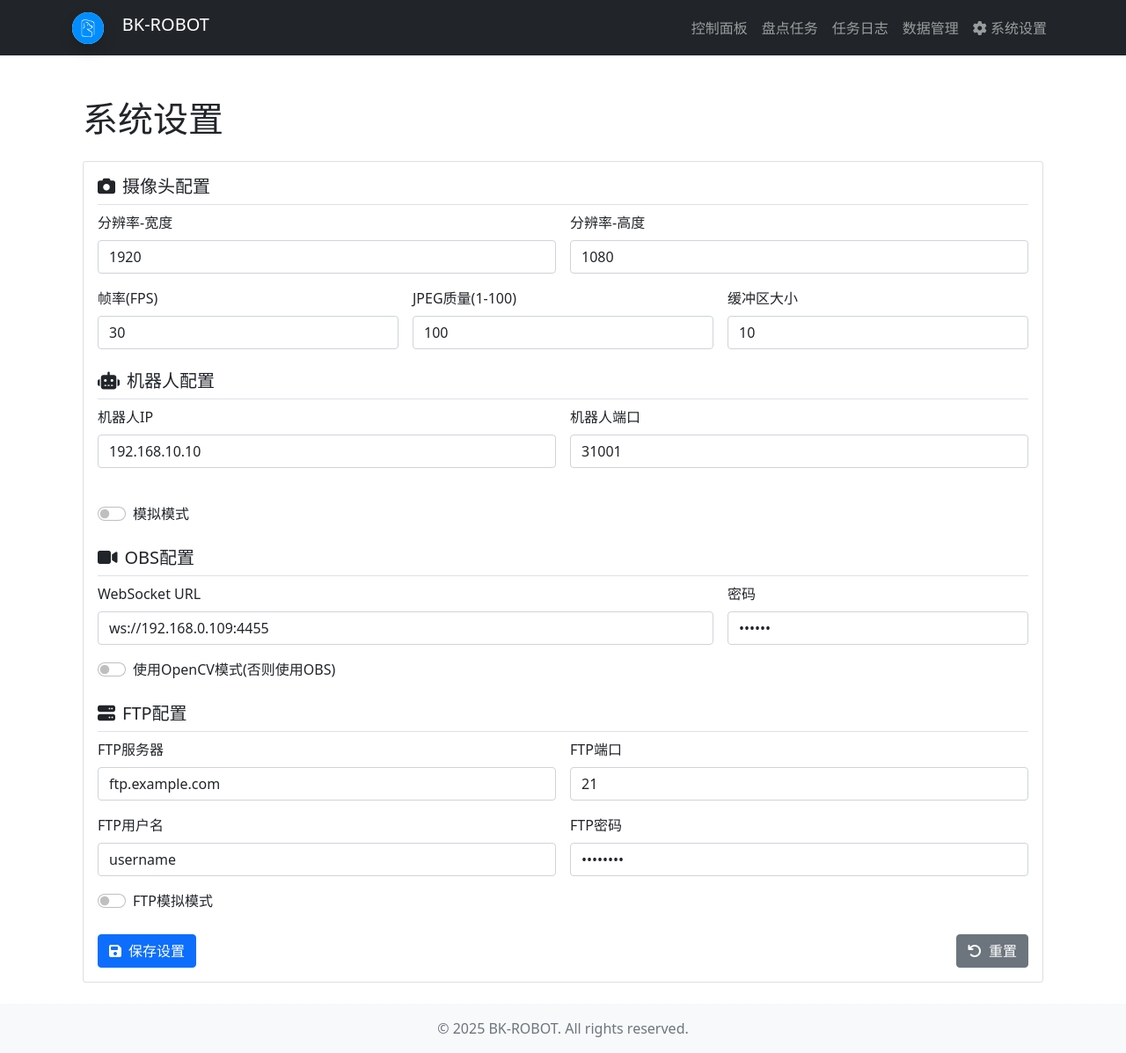
After one commit to kzeng/bk-robot, a Flask app: page /settings in a window 1280 px wide. The commit adds this page. Shown: the whole page at 88% size. Run offline with Flask 3, Linux system fonts and the light colour scheme; some libraries are stand-ins or nearby versions.

Commit message:
add settings

```diff
--- a/app/__init__.py
+++ b/app/__init__.py
@@ -45,6 +45,9 @@ def create_app(test_config=None):
     socketio.init_app(app)
     robot_control.init_app(app)
 
+    # Add robot_control to app instance
+    app.robot_control = robot_control
+
     # Initialize camera control based on USE_OPENCV flag
     use_opencv = app.config.get('USE_OPENCV', False)
     camera_control = opencv_control if use_opencv else obs_control
--- a/app/routes.py
+++ b/app/routes.py
@@ -14,6 +14,7 @@ from ftplib import FTP
 import logging
 import serial
 from .lift_control import Lift
+from dotenv import load_dotenv, set_key
 
 
 
@@ -1222,3 +1223,96 @@ def logout():
     session.pop('authenticated', None)
     flash('已退出登录', 'info')
     return redirect(url_for('main.login'))
+
+@bp.route('/settings')
+@login_required
+def settings():
+    """设置页面"""
+    env_path = os.path.join(current_app.config['BASEDIR'], '.env')
+
+    # 获取环境变量，如果不存在则使用Config中的默认值
+    env_vars = {
+        # 摄像头配置
+        'CAMERA_WIDTH': str(current_app.config['CAMERA_CONFIG']['resolution']['width']),
+        'CAMERA_HEIGHT': str(current_app.config['CAMERA_CONFIG']['resolution']['height']),
+        'CAMERA_FPS': str(current_app.config['CAMERA_CONFIG']['fps']),
+        'JPEG_QUALITY': str(current_app.config['CAMERA_CONFIG']['jpeg_quality']),
+        'CAMERA_BUFFER_SIZE': str(current_app.config['CAMERA_CONFIG']['buffer_size']),
+
+        # 机器人配置
+        'ROBOT_IP': str(current_app.config['ROBOT_IP']),
+        'ROBOT_PORT': str(current_app.config['ROBOT_PORT']),
+        'MOCK_MODE': str(current_app.config['MOCK_MODE']).lower() == 'true',  # 转换为布尔值
+          # OBS配置
+        'OBS_WS_URL': str(current_app.config['OBS_WS_URL']),
+        'OBS_PASSWORD': str(current_app.config['OBS_PASSWORD']),
+        'USE_OPENCV': str(os.environ.get('USE_OPENCV', 'false')).lower() == 'true',  # 转换为布尔值
+
+        # FTP配置
+        'FTP_HOST': str(current_app.config['FTP_HOST']),
+        'FTP_PORT': str(current_app.config['FTP_PORT']),
+        'FTP_USER': str(current_app.config['FTP_USER']),
+        'FTP_PASS': str(current_app.config['FTP_PASS']),
+        'MOCK_FTP': str(current_app.config['MOCK_FTP']).lower() == 'true'  # 转换为布尔值
+    }
+
+    # 如果.env文件不存在，创建一个新的
+    if not os.path.exists(env_path):
+        try:
+            with open(env_path, 'w', encoding='utf-8') as f:
+                for key, value in env_vars.items():
+                    f.write(f"{key}={value}\n")
+            current_app.logger.info(f"Created new .env file at {env_path}")
+        except Exception as e:
+            current_app.logger.error(f"Failed to create .env file: {str(e)}")
+    else:
+        # 如果文件存在，读取现有的值
+        load_dotenv(env_path)
+        for key in env_vars.keys():
+            if os.environ.get(key):
+                env_vars[key] = os.environ.get(key)
+
+    return render_template('settings.html', env=env_vars)
+
+@bp.route('/api/settings', methods=['POST'])
+@login_required
+def update_settings():
+    """更新设置"""
+    try:
+        data = request.get_json()
+        env_path = os.path.join(current_app.config['BASEDIR'], '.env')
+
+        # 验证数据
+        required_fields = ['CAMERA_WIDTH', 'CAMERA_HEIGHT', 'CAMERA_FPS',
+                         'JPEG_QUALITY', 'CAMERA_BUFFER_SIZE', 'ROBOT_IP',
+                         'ROBOT_PORT', 'OBS_WS_URL', 'OBS_PASSWORD']
+
+        for field in required_fields:
+            if not data.get(field):
+                raise ValueError(f"Missing required field: {field}")
+
+        # 验证数值范围
+        if not (1 <= int(data['JPEG_QUALITY']) <= 100):
+            raise ValueError("JPEG quality must be between 1 and 100")
+
+        if not (1 <= int(data['CAMERA_BUFFER_SIZE']) <= 100):
+            raise ValueError("Buffer size must be between 1 and 100")
+
+        # 确保.env文件目录存在
+        os.makedirs(os.path.dirname(env_path), exist_ok=True)
+          # 更新.env文件
+        for key, value in data.items():
+            # 确保布尔值被正确处理
+            if key in ['MOCK_MODE', 'USE_OPENCV', 'MOCK_FTP']:
+                value = str(value).lower()  # 确保是小写的 'true' 或 'false'
+            set_key(env_path, key, str(value))
+
+        # 重新加载环境变量以立即生效
+        load_dotenv(env_path, override=True)
+
+        current_app.logger.info("Settings updated successfully")
+        return jsonify({'status': 'OK', 'message': '设置已保存'})
+
+    except Exception as e:
+        current_app.logger.error(f"Error updating settings: {str(e)}")
+        return jsonify({'status': 'ERROR', 'message': str(e)}), 500
--- a/app/templates/base.html
+++ b/app/templates/base.html
@@ -29,7 +29,9 @@
                     <a class="nav-link" href="{{ url_for('main.tasks_page') }}">盘点任务</a>
                     <a class="nav-link" href="{{ url_for('main.task_logs_page') }}">任务日志</a>
                     <a class="nav-link" href="{{ url_for('main.photos_page') }}">数据管理</a>
+                    <a class="nav-link" href="{{ url_for('main.settings') }}"><i class="fas fa-cog"></i> 系统设置</a>
                     {% if session.authenticated %}
+
                     <a class="nav-link" href="{{ url_for('main.logout') }}">退出登录</a>
                     {% endif %}
                 </div>
--- a/app/templates/photos.html
+++ b/app/templates/photos.html
@@ -52,6 +52,8 @@
 {% block content %}
 
     <div class="container mt-4">
+        <h1 class="mb-4">数据管理</h1>
+
         <div class="row">
             <div class="col-md-3">
                 <h5>图片目录</h5>
--- /dev/null
+++ b/app/templates/settings.html
@@ -0,0 +1,196 @@
+{% extends "base.html" %}
+
+{% block content %}
+<div class="container mt-4">
+    <h1 class="mb-4">系统设置</h1>
+
+    <div class="card">
+
+        <div class="card-body">
+            <form id="settingsForm">
+                <!-- 摄像头配置 -->
+                <div class="mb-4">
+                    <h5 class="border-bottom pb-2"><i class="fas fa-camera me-2"></i>摄像头配置</h5>
+                    <div class="row g-3">
+                        <div class="col-md-6">
+                            <label class="form-label">分辨率-宽度</label>
+                            <input type="number" class="form-control" name="CAMERA_WIDTH" value="{{ env.CAMERA_WIDTH }}" required>
+                        </div>
+                        <div class="col-md-6">
+                            <label class="form-label">分辨率-高度</label>
+                            <input type="number" class="form-control" name="CAMERA_HEIGHT" value="{{ env.CAMERA_HEIGHT }}" required>
+                        </div>
+                        <div class="col-md-4">
+                            <label class="form-label">帧率(FPS)</label>
+                            <input type="number" class="form-control" name="CAMERA_FPS" value="{{ env.CAMERA_FPS }}" required>
+                        </div>
+                        <div class="col-md-4">
+                            <label class="form-label">JPEG质量(1-100)</label>
+                            <input type="number" class="form-control" name="JPEG_QUALITY" min="1" max="100" value="{{ env.JPEG_QUALITY }}" required>
+                        </div>
+                        <div class="col-md-4">
+                            <label class="form-label">缓冲区大小</label>
+                            <input type="number" class="form-control" name="CAMERA_BUFFER_SIZE" value="{{ env.CAMERA_BUFFER_SIZE }}" required>
+                        </div>
+                    </div>
+                </div>
+
+                <!-- 机器人配置 -->
+                <div class="mb-4">
+                    <h5 class="border-bottom pb-2"><i class="fas fa-robot me-2"></i>机器人配置</h5>
+                    <div class="row g-3">
+                        <div class="col-md-6">
+                            <label class="form-label">机器人IP</label>
+                            <input type="text" class="form-control" name="ROBOT_IP" value="{{ env.ROBOT_IP }}" required>
+                        </div>
+                        <div class="col-md-6">
+                            <label class="form-label">机器人端口</label>
+                            <input type="number" class="form-control" name="ROBOT_PORT" value="{{ env.ROBOT_PORT }}" required>
+                        </div>
+                        <div class="col-md-6">                            <div class="form-check form-switch mt-4">
+                                <input class="form-check-input" type="checkbox" name="MOCK_MODE" {% if env.MOCK_MODE == 'true' %}checked{% endif %}>
+                                <label class="form-check-label">模拟模式</label>
+                            </div>
+                        </div>
+                    </div>
+                </div>
+
+                <!-- OBS配置 -->
+                <div class="mb-4">
+                    <h5 class="border-bottom pb-2"><i class="fas fa-video me-2"></i>OBS配置</h5>
+                    <div class="row g-3">
+                        <div class="col-md-8">
+                            <label class="form-label">WebSocket URL</label>
+                            <input type="text" class="form-control" name="OBS_WS_URL" value="{{ env.OBS_WS_URL }}" required>
+                        </div>
+                        <div class="col-md-4">
+                            <label class="form-label">密码</label>
+                            <input type="password" class="form-control" name="OBS_PASSWORD" value="{{ env.OBS_PASSWORD }}" required>
+                        </div>
+                        <div class="col-12">                            <div class="form-check form-switch">
+                                <input class="form-check-input" type="checkbox" name="USE_OPENCV" {% if env.USE_OPENCV == 'true' %}checked{% endif %}>
+                                <label class="form-check-label">使用OpenCV模式(否则使用OBS)</label>
+                            </div>
+                        </div>
+                    </div>
+                </div>
+
+                <!-- FTP配置 -->
+                <div class="mb-4">
+                    <h5 class="border-bottom pb-2"><i class="fas fa-server me-2"></i>FTP配置</h5>
+                    <div class="row g-3">
+                        <div class="col-md-6">
+                            <label class="form-label">FTP服务器</label>
+                            <input type="text" class="form-control" name="FTP_HOST" value="{{ env.FTP_HOST }}" required>
+                        </div>
+                        <div class="col-md-6">
+                            <label class="form-label">FTP端口</label>
+                            <input type="number" class="form-control" name="FTP_PORT" value="{{ env.FTP_PORT }}" required>
+                        </div>
+                        <div class="col-md-6">
+                            <label class="form-label">FTP用户名</label>
+                            <input type="text" class="form-control" name="FTP_USER" value="{{ env.FTP_USER }}" required>
+                        </div>
+                        <div class="col-md-6">
+                            <label class="form-label">FTP密码</label>
+                            <input type="password" class="form-control" name="FTP_PASS" value="{{ env.FTP_PASS }}" required>
+                        </div>
+                        <div class="col-12">                            <div class="form-check form-switch">
+                                <input class="form-check-input" type="checkbox" name="MOCK_FTP" {% if env.MOCK_FTP == 'true' %}checked{% endif %}>
+                                <label class="form-check-label">FTP模拟模式</label>
+                            </div>
+                        </div>
+                    </div>
+                </div>
+
+                <div class="d-flex justify-content-between">
+                    <button type="submit" class="btn btn-primary">
+                        <i class="fas fa-save me-2"></i>保存设置
+                    </button>
+                    <button type="button" class="btn btn-secondary" onclick="window.location.reload()">
+                        <i class="fas fa-undo me-2"></i>重置
+                    </button>
+                </div>
+            </form>
+        </div>
+    </div>
+</div>
+{% endblock %}
+
+{% block scripts %}
+<script>
+document.getElementById('settingsForm').addEventListener('submit', async function(e) {
+    e.preventDefault();
+
+    const formData = new FormData(this);
+    const settings = {};
+      // 处理所有字段
+    const checkboxFields = ['MOCK_MODE', 'USE_OPENCV', 'MOCK_FTP'];
+    for (let field of checkboxFields) {
+        // 如果复选框未被选中，formData中不会有该字段
+        settings[field] = formData.has(field) ? 'true' : 'false';
+    }
+
+    // 处理其他字段
+    for (let [key, value] of formData.entries()) {
+        if (!checkboxFields.includes(key)) {
+            settings[key] = value;
+        }
+    }
+
+    try {
+        const response = await fetch('/api/settings', {
+            method: 'POST',
+            headers: {
+                'Content-Type': 'application/json'
+            },
+            body: JSON.stringify(settings)
+        });
+
+        const result = await response.json();
+
+        if (response.ok) {
+            // 使用Bootstrap toast显示成功消息
+            const toast = new bootstrap.Toast(document.createElement('div'));
+            toast._element.innerHTML = `
+                <div class="toast-container position-fixed bottom-0 end-0 p-3">
+                    <div class="toast" role="alert">
+                        <div class="toast-header bg-success text-white">
+                            <i class="fas fa-check-circle me-2"></i>
+                            <strong class="me-auto">成功</strong>
+                            <button type="button" class="btn-close" data-bs-dismiss="toast"></button>
+                        </div>
+                        <div class="toast-body">
+                            设置已保存，部分设置可能需要重启服务才能生效
+                        </div>
+                    </div>
+                </div>
+            `;
+            document.body.appendChild(toast._element);
+            toast.show();
+        } else {
+            throw new Error(result.message || '保存失败');
+        }
+    } catch (error) {
+        // 显示错误消息
+        const toast = new bootstrap.Toast(document.createElement('div'));
+        toast._element.innerHTML = `
+            <div class="toast-container position-fixed bottom-0 end-0 p-3">
+                <div class="toast" role="alert">
+                    <div class="toast-header bg-danger text-white">
+                        <i class="fas fa-exclamation-circle me-2"></i>
+                        <strong class="me-auto">错误</strong>
+                        <button type="button" class="btn-close" data-bs-dismiss="toast"></button>
+                    </div>
+                    <div class="toast-body">
+                        保存设置时出错: ${error.message}
+                    </div>
+                </div>
+            </div>
+        `;
+        document.body.appendChild(toast._element);
+        toast.show();
+    }
+});
+</script>
+{% endblock %}
```
Also changed, not shown: app/templates/index.html (+5 -3 lines), config.py (+36 -27 lines).
